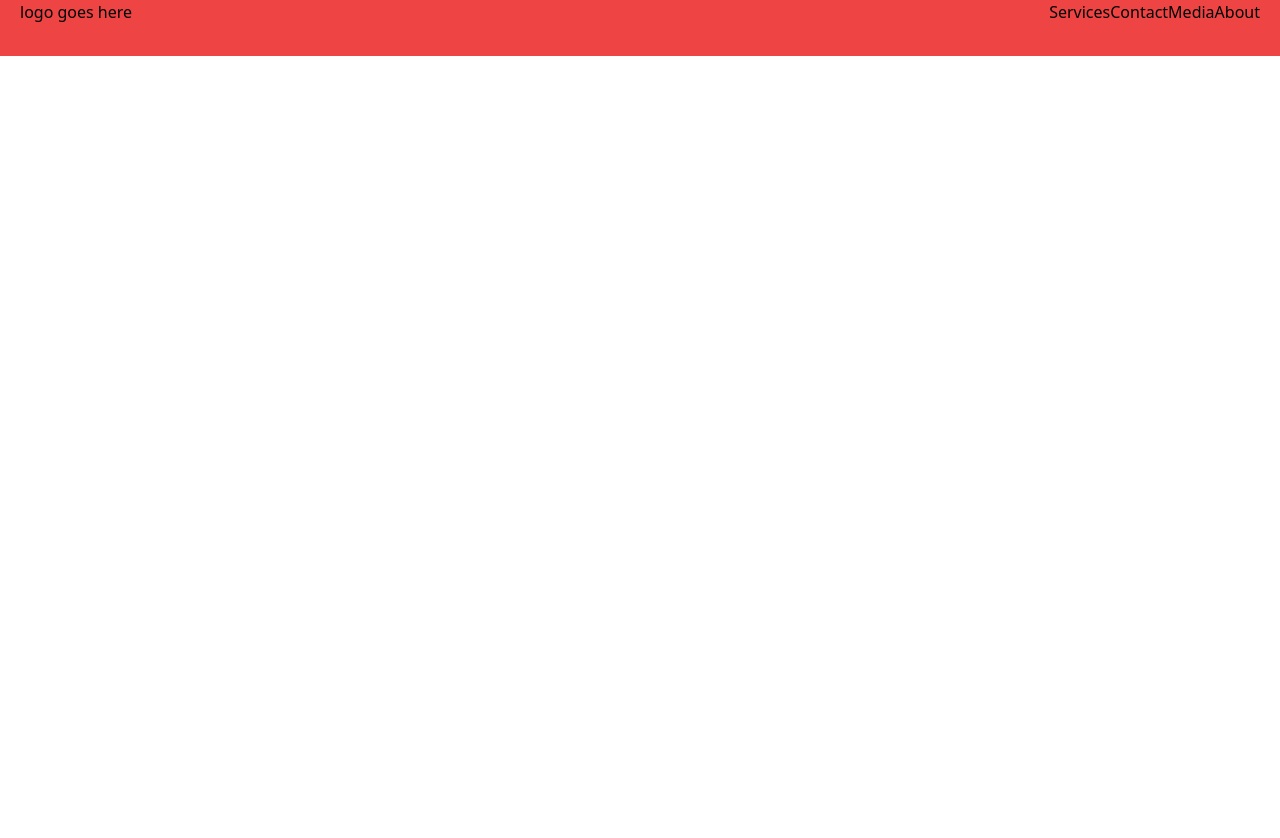
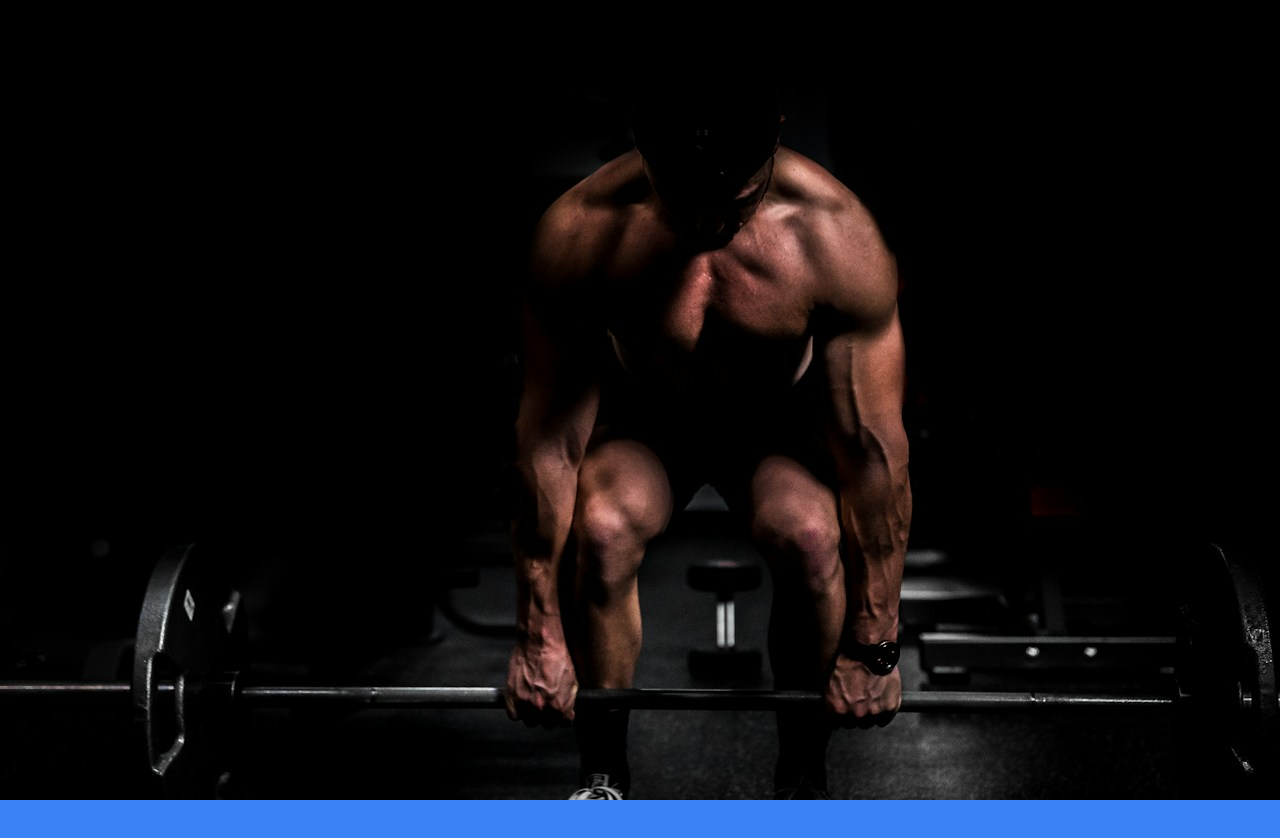
Before and after one commit to BrainReturnedToSoup/HuusWebsite, a React (Vite) app in the folder huus-website/: page / in a window 1280 px wide. Shown: the top 838 px of the page. Before the commit the page ends 800 px from the top, so only its background shows below. Built offline with nearby package versions, Linux system fonts and the light colour scheme.

Commit message:
found a decent image for the hero backdrop, experimenting with making the backdrop itself more responsive, also experimenting with the specific nav bar design behavior, something that will be a sticky nav bar

```diff
--- a/huus-website/src/pages/root/Hero.tsx
+++ b/huus-website/src/pages/root/Hero.tsx
@@ -1,5 +1,5 @@
-import { RootState } from "../../state/store";
-import { useSelector } from "react-redux";
+// import { RootState } from "../../state/store";
+// import { useSelector } from "react-redux";
 
 export default function Hero() {
   return <></>;
--- a/huus-website/src/pages/root/Nav.tsx
+++ b/huus-website/src/pages/root/Nav.tsx
@@ -9,19 +9,23 @@ const headerNavLinks = [
 ];
 
 function MobileMenu() {
-  return <div></div>;
+  return <div>mobile menu</div>;
 }
 
 function RegularMenu() {
   return (
-    <div>
+    <div className="flex justify-items-center">
       {headerNavLinks.map((buttonData) => {
         return (
-          <button key={buttonData.key} className="">
-            <a key={buttonData.key} href={buttonData.route}>
+          <a
+            className="flex justify-items-center px-5 hover:bg-white"
+            key={buttonData.key}
+            href={buttonData.route}
+          >
+            <button className="text-xl hover:text-black" key={buttonData.key} >
               {buttonData.name}
-            </a>
-          </button>
+            </button>
+          </a>
         );
       })}
     </div>
@@ -40,6 +44,8 @@ export default function Nav() {
   //mobile menu will be for devices that have a width less than 1200px,
   //so basically, portrait tablets and below
   return (
-    <nav>{deviceScreenWidth < 1200 ? <MobileMenu /> : <RegularMenu />}</nav>
+    <nav className="flex justify-center">
+      {deviceScreenWidth < 768 ? <MobileMenu /> : <RegularMenu />}
+    </nav>
   );
 }
--- /dev/null
+++ b/huus-website/src/pages/root/Root.css
@@ -0,0 +1,15 @@
+@tailwind base;
+@tailwind components;
+@tailwind utilities;
+
+.main-backdrop-image {
+  background-image: url("../../assets/main-backdrop-image.jpg");
+  background-repeat: no-repeat;
+  background-position: center;
+}
+
+@media screen and (max-width: 640px) {
+  .main-backdrop-image {
+    background-size: cover;
+  }
+}
--- a/huus-website/src/pages/root/Root.tsx
+++ b/huus-website/src/pages/root/Root.tsx
@@ -1,18 +1,22 @@
 import Nav from "./Nav";
 import Hero from "./Hero";
+
+import "./Root.css"
 
 export default function Root() {
   return (
     <>
-      <header>
-        <div className="flex h-14 justify-between bg-red-500 pl-5 pr-5">
-          <div>logo goes here</div>
+      <header className="main-backdrop-image h-dvh">
+        <div className="flex h-14 justify-between justify-items-center px-6 sm:h-14 sm:px-10 lg:px-14 xl:px-20">
+          <div className="flex justify-items-center">
+            <p className="justify-self-center">logo goes here</p>
+          </div>
           <Nav />
         </div>
         <Hero />
       </header>
-      <main className="pl-5 pr-5"></main>
-      <footer className="pl-5 pr-5"></footer>
+      <main className="px-6 md:px-10 lg:px-14 xl:px-20 bg-blue-500 h-[1000px]"></main>
+      <footer className="px-6 sm:px-10 lg:px-14 xl:px-20"></footer>
     </>
   );
 }
```
Also changed, not shown: huus-website/src/assets/main-backdrop-image.jpg (added).
